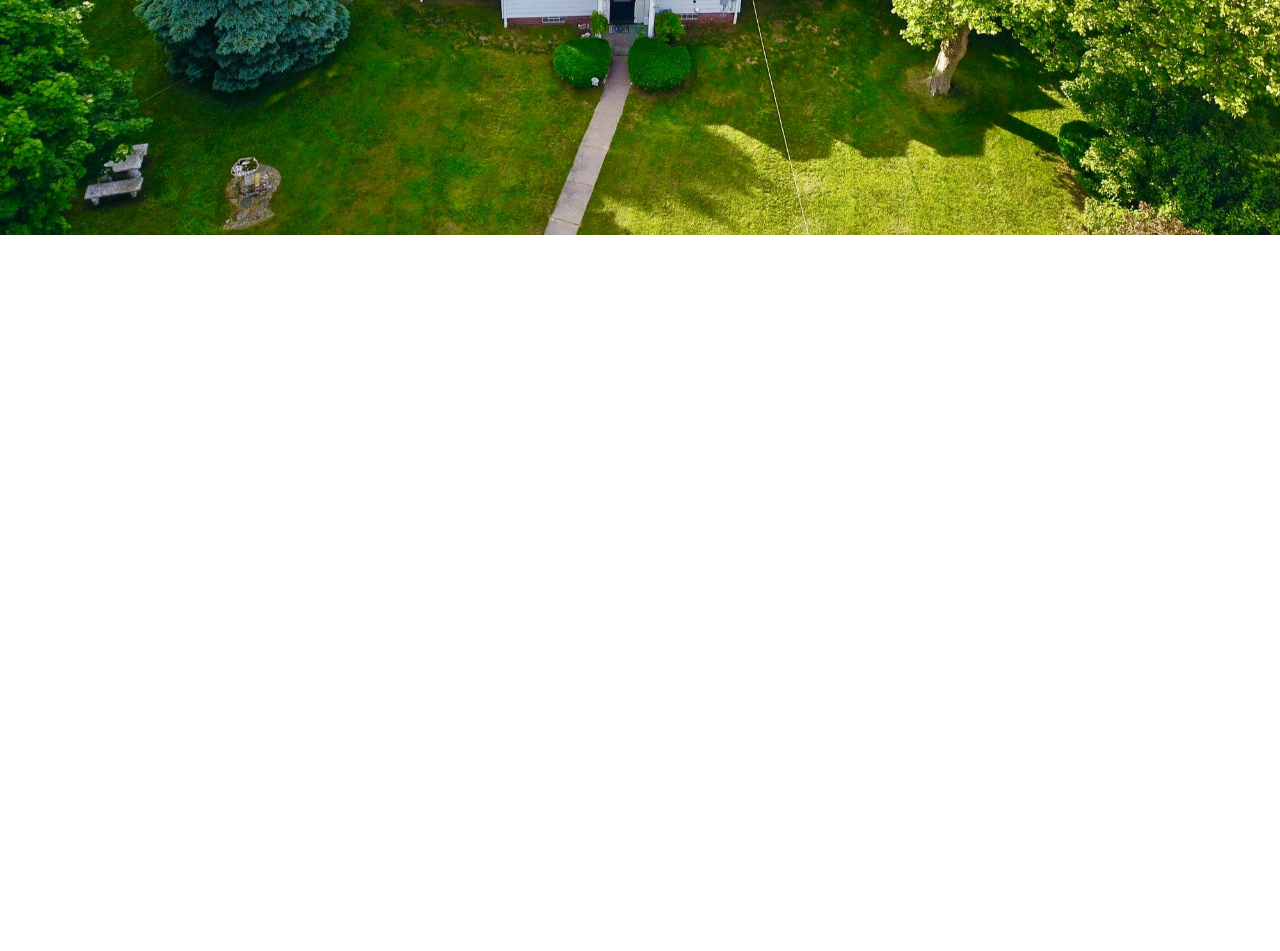
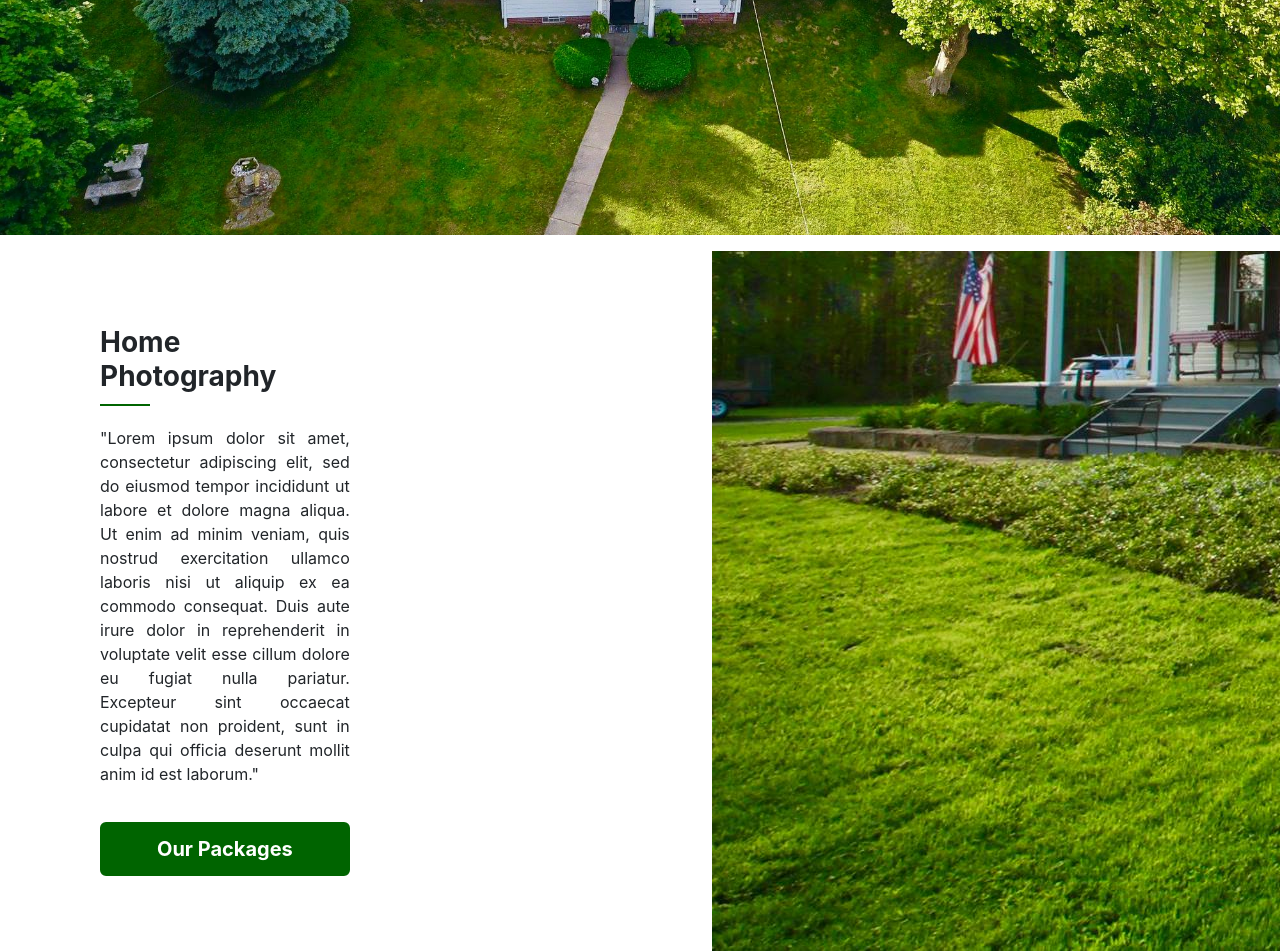
Before and after one commit to katiemoon1/practice-landing-page-1, a plain HTML site: page index.html in a window 1280 px wide. Shown: the part 565-1516 px from the top of the page. Before the commit the page ends 800 px from the top, so only its background shows below. Drawn offline with nearby package versions, Linux system fonts and the light colour scheme.

Commit message:
Pretty neat diagonal section.

```diff
--- a/assets/css/style.css
+++ b/assets/css/style.css
@@ -28,3 +28,77 @@ html {
     position: absolute;
     background: rgba(255, 255, 255, 0.7)
 }
+
+.container {
+    margin-top: 1rem
+}
+
+section {
+    height: 700px;
+}
+
+#skills-bg-diagonal {
+    width: 60%;
+    height: 700px;
+    float: right;
+    background-image: url("../images/cc_home.jpg");
+    border-left: 200px solid white;
+    border-top: 700px solid transparent;
+    background-attachment: fixed;
+}
+
+.skills-content-box {
+    float: left;
+    height: 700px;
+
+}
+
+.skills-content-box-outer {
+    width: 100%;
+    height: 100%;
+    display: table;
+
+}
+
+.skills-content-box-inner {
+    display: table-cell;
+    vertical-align: middle;
+}
+
+.content-title h3 {
+    text-align: left;
+
+}
+
+.content-title-underline {
+    width: 50px;
+    height: 2px;
+    background: darkgreen;
+    text-align: left;
+    margin-top: 10px;
+}
+
+#skills-description p {
+    margin-top: 20px;
+    text-align: justify;
+}
+
+.btn {
+    border-radius: 6px !important;
+    margin-top: 20px
+}
+
+#skills-button a {
+    border: 2px solid darkgreen;
+    padding: 10px 55px;
+    color: white;
+    background: darkgreen;
+    transition: all 0.5s ease-in;
+    font-weight: bold;
+}
+
+#skills-button a:hover {
+    background: transparent;
+    color: darkgreen;
+    font-weight: bold;
+}
--- a/index.html
+++ b/index.html
@@ -16,9 +16,34 @@
     </div>
 </div>
 <!-- Body with cards containing offerings -->
-<div class="container">
+<section id="skills">
+    <div id="skills-bg-diagonal"></div>
+    <div class="container">
+        <div class="row">
+            <div class="col-md-4">
+                <div class="skills-content-box">
+                    <div class="skills-content-box-outer">
+                        <div class="skills-content-box-inner">
+                            <div class="content-title">
+                                <h3><b>Home Photography</b></h3>
+                                <div class="content-title-underline"></div>
+                            </div>
+                            <div id="skills-description">
+                                <p>
+                                    "Lorem ipsum dolor sit amet, consectetur adipiscing elit, sed do eiusmod tempor incididunt ut labore et dolore magna aliqua. Ut enim ad minim veniam, quis nostrud exercitation ullamco laboris nisi ut aliquip ex ea commodo consequat. Duis aute irure dolor in reprehenderit in voluptate velit esse cillum dolore eu fugiat nulla pariatur. Excepteur sint occaecat cupidatat non proident, sunt in culpa qui officia deserunt mollit anim id est laborum."
+                                </p>
+                            </div>
+                            <div id="skills-button">
+                                <a href="" class="text-center btn btn-lg btn-blue">Our Packages</a>
+                            </div>
+                        </div>
+                    </div>
+                </div>
+            </div>
+        </div>
+    </div>
 
-</div>
+</section>
 
 
 
```
